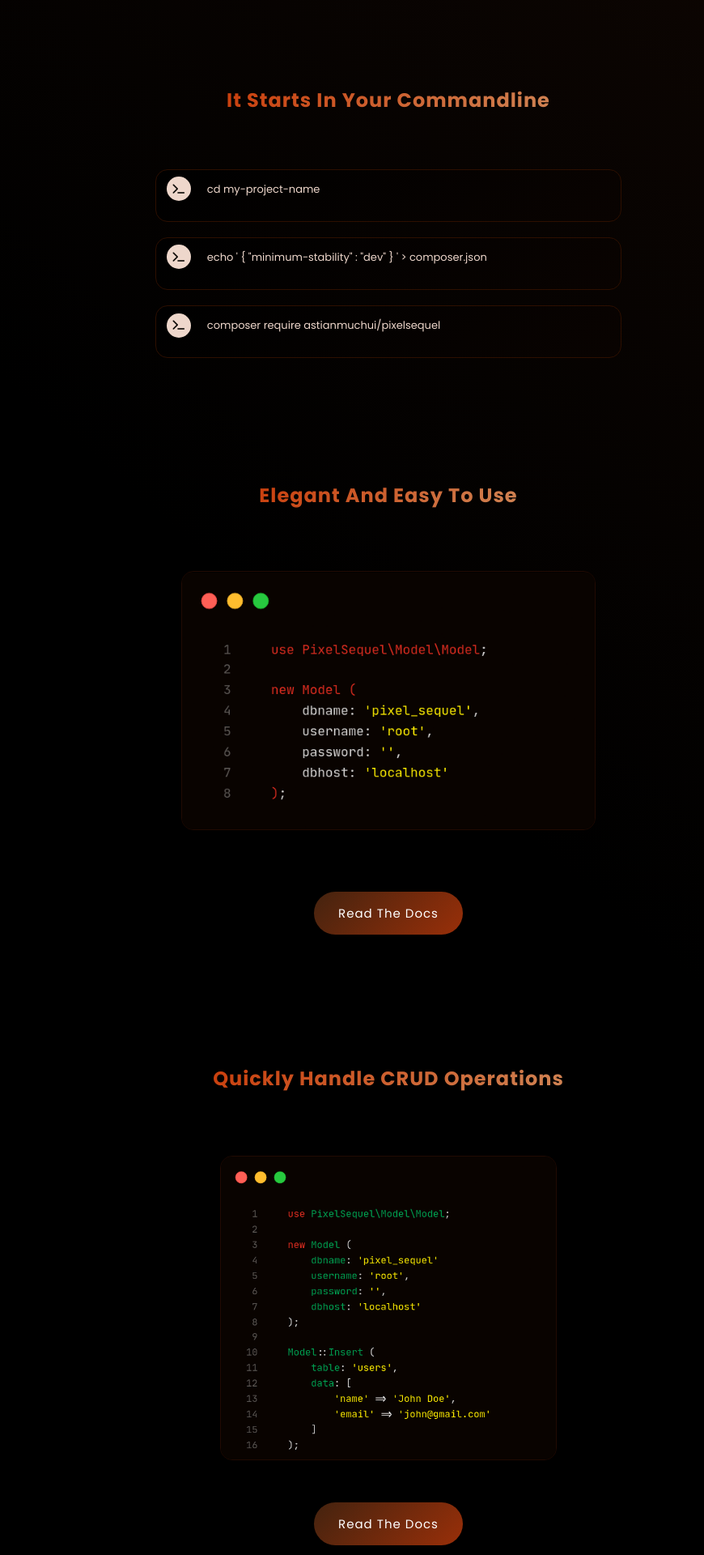
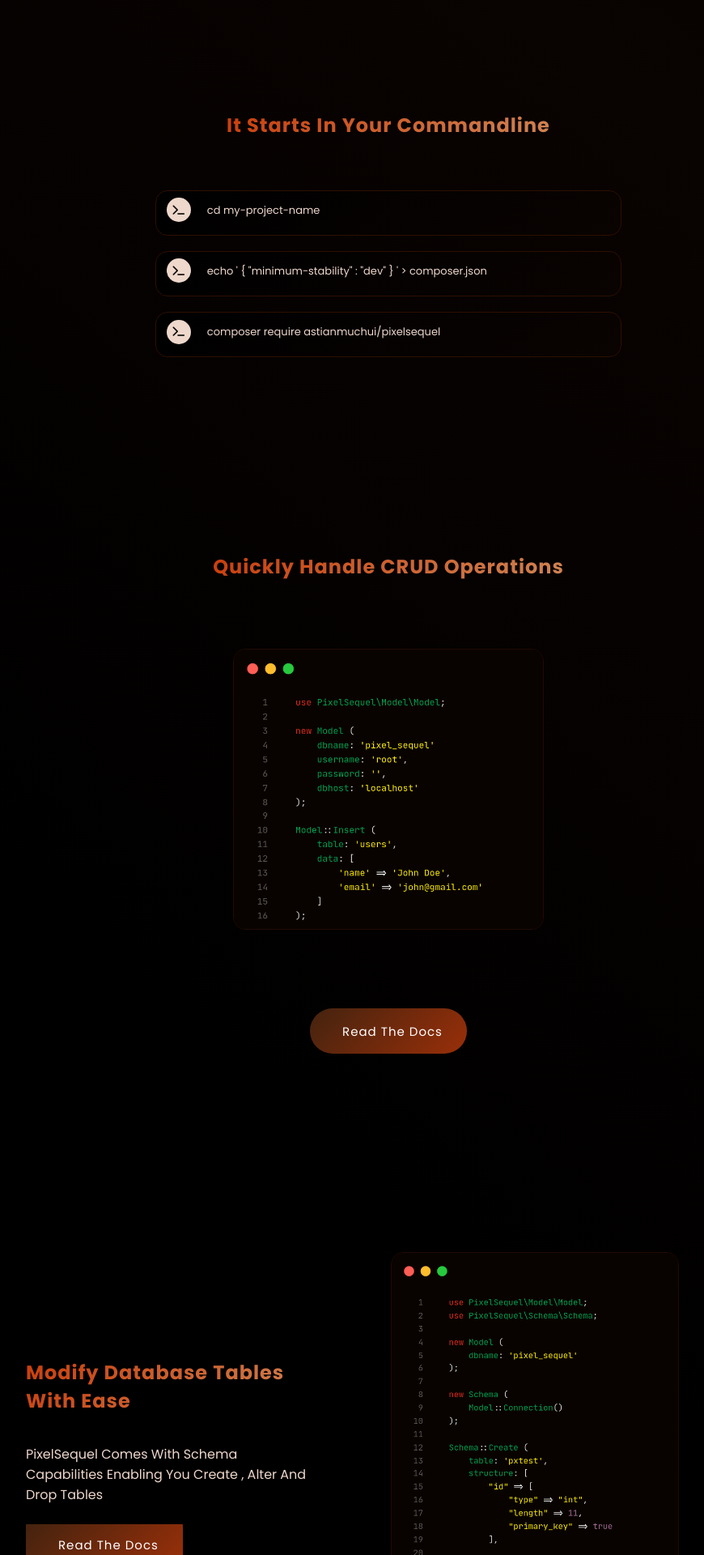
Before and after one commit to astianmuchui/PixelSequel, a PHP site: page /home/index.html in a window 1280 px wide. Shown: the part 680-2600 px from the top of the page at 81% size, without its empty margins (160-1030 px from the left). Run offline with PHP 8.4, Linux system fonts and the light colour scheme; some libraries are stand-ins or nearby versions.

Commit message:
More updates to the homepage

```diff
--- a/home/index.html
+++ b/home/index.html
@@ -25,11 +25,11 @@
     <main class="flex-column y-start">
 
         <div class="showcase">
-            <h1 class="txt-white">
+            <h1 class="txt-gradient">
                 No matter what you may have heard, simplicity matters
             </h1>
 
-            <h3 class="txt-gradient txt-light txt-lower">
+            <h3 class="txt-white txt-light txt-lower">
                 PixelSequel is a lightweight, easy to use PHP ORM for MySQL databases.
                 It is designed to be simple and easy to use,
                 while still providing the power and flexibility of a full ORM.
@@ -69,19 +69,6 @@
     </section>
 
 
-    <section class="flex-column y-start">
-
-        <h1 class="txt-gradient">Elegant and easy to use</h1>
-
-
-        <div class="code-container">
-
-            <img src="./img/carbon.png" alt="">
-        </div>
-
-        <a href="https://github.com/astianmuchui/PixelSequel/wiki" class="btn-gradient">Read the docs</a>
-
-    </section>
 
     <section class="flex-column">
         <h1 class="txt-gradient">Quickly Handle CRUD Operations</h1>
@@ -91,8 +78,45 @@
             <img src="./img/carbon1.png" alt="">
         </div>
 
-        <a href="https://github.com/astianmuchui/PixelSequel/wiki" class="btn-gradient">Read the docs</a>
+        <a href="https://github.com/astianmuchui/PixelSequel/wiki" class="btn-gradient"> <i class="fa-file"></i> Read the docs</a>
     </section>
+
+    <section>
+
+        <div class="code-container">
+
+            <div class="text">
+                <h2 class="txt-gradient">Modify database tables with ease</h2>
+
+                <p class="txt-white">PixelSequel comes with schema capabilities enabling you create , alter and drop tables</p>
+                <a href="https://github.com/astianmuchui/PixelSequel/wiki" class="btn-gradient"> <i class="fa-file"></i> Read the docs</a>
+
+            </div>
+
+            <img src="./img/carbon2.png" alt="">
+        </div>
+
+    </section>
+
+    <section>
+
+        <div class="code-container">
+
+            <img src="./img/carbon3.png" alt="">
+
+
+            <div class="text">
+                <h2 class="txt-gradient">We Are always looking for contributors </h2>
+
+                <p class="txt-white">PixelSequel is an open source project and we are always happy when you fork and start a pull request</p>
+                <a href="https://github.com/astianmuchui/PixelSequel/" class="btn-gradient"> <i class="fab fa-github"></i> Contribute now</a>
+
+            </div>
+
+        </div>
+
+    </section>
+
 
 </body>
 </html>
--- a/home/styles/style.scss
+++ b/home/styles/style.scss
@@ -4,7 +4,7 @@
 body
 {
     background: rgb(0, 0, 0);
-    background: linear-gradient(221deg, rgb(4, 2, 2) 0%, rgb(12, 5, 2) 22%, rgb(0, 0, 0) 56%);
+    background: linear-gradient(221deg, rgb(4, 2, 2) 0%, rgb(9, 3, 1) 22%, rgb(0, 0, 0) 56%);
     margin: 0;
     padding: 0;
     box-sizing: border-box;
@@ -92,7 +92,6 @@ body
             h1
             {
                 font-size: 40px;
-                color: $white;
                 width: 70%;
                 margin-bottom: 3%;
             }
@@ -145,6 +144,17 @@ body
             @extend .flex-column;
             box-sizing: border-box;
 
+            .text
+            {
+                width: 80%;
+
+                *
+                {
+                    margin-bottom: 10%;
+                    border-radius: 1px;
+                }
+            }
+
 
             .sub-container
             {
@@ -192,15 +202,15 @@ body
 
         }
 
-        &:nth-of-type(2)
+        &:nth-of-type(1)
         {
-            height: 70vh;
+            height: 56vh;
             @extend .flex-column;
             margin-bottom: 10%;
             h1
             {
 
-                margin-bottom: 10%;
+                margin-bottom: 5%;
             }
 
             .code-container
@@ -208,15 +218,38 @@ body
                 img
                 {
                     border-radius: 15px;
-                    width: 80%;
+                    width: 70%;
                     border: 1px solid darken($primary-color, 25);
                 }
             }
         }
 
-        &:nth-of-type(3)
+        &:nth-of-type(2)
         {
-            height: 85vh;
+            height: 100vh;
+            @extend .flex-column, .y-start;
+            margin-bottom: 5%;
+
+            h1
+            {
+                margin-bottom: 5%;
+            }
+
+            .code-container
+            {
+                img
+                {
+                    border-radius: 15px;
+                    width: 60%;
+                    border: 1px solid darken($primary-color, 25);
+                    margin-bottom: 2%;
+                }
+            }
+        }
+
+        &:nth-of-type(3), &:nth-of-type(4)
+        {
+            height: 95vh;
             @extend .flex-column, .y-start;
 
             h1
@@ -226,15 +259,43 @@ body
 
             .code-container
             {
+                width:70%;
+                @extend .grid-2;
+                .text
+                {
+                    width: 80%;
+
+                    *
+                    {
+                        margin-bottom: 10%;
+                        border-radius: 1px;
+                    }
+                }
                 img
                 {
                     border-radius: 15px;
-                    width: 65%;
+                    width: 80%;
                     border: 1px solid darken($primary-color, 25);
                     margin-bottom: 2%;
                 }
             }
         }
+
+        &:nth-of-type(4)
+        {
+            height: 100vh;
+            margin: 5% 0 0 0 ;
+
+            .code-container
+            {
+                grid-gap: 30px;
+                img
+                {
+                    width: 95%;
+                }
+            }
+
+        }
     }
 
 }
```
Also changed, not shown: home/img/carbon2.png (added), home/img/carbon3.png (added), home/styles/style.css.
